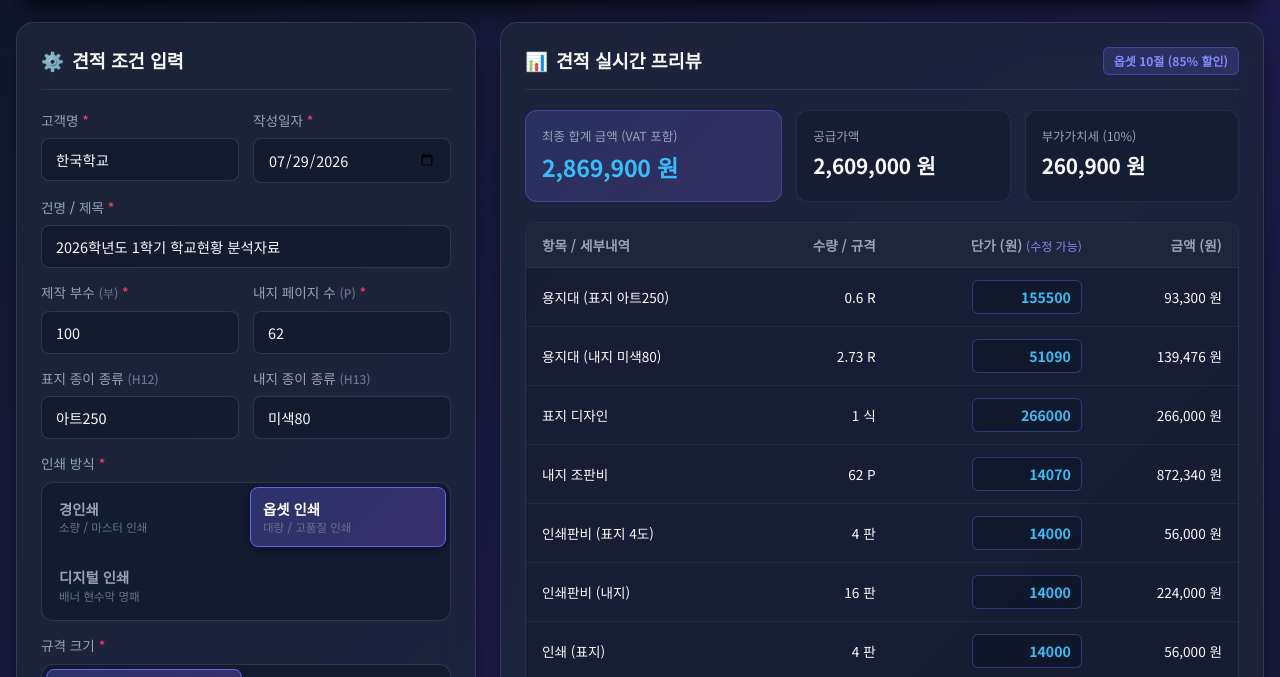
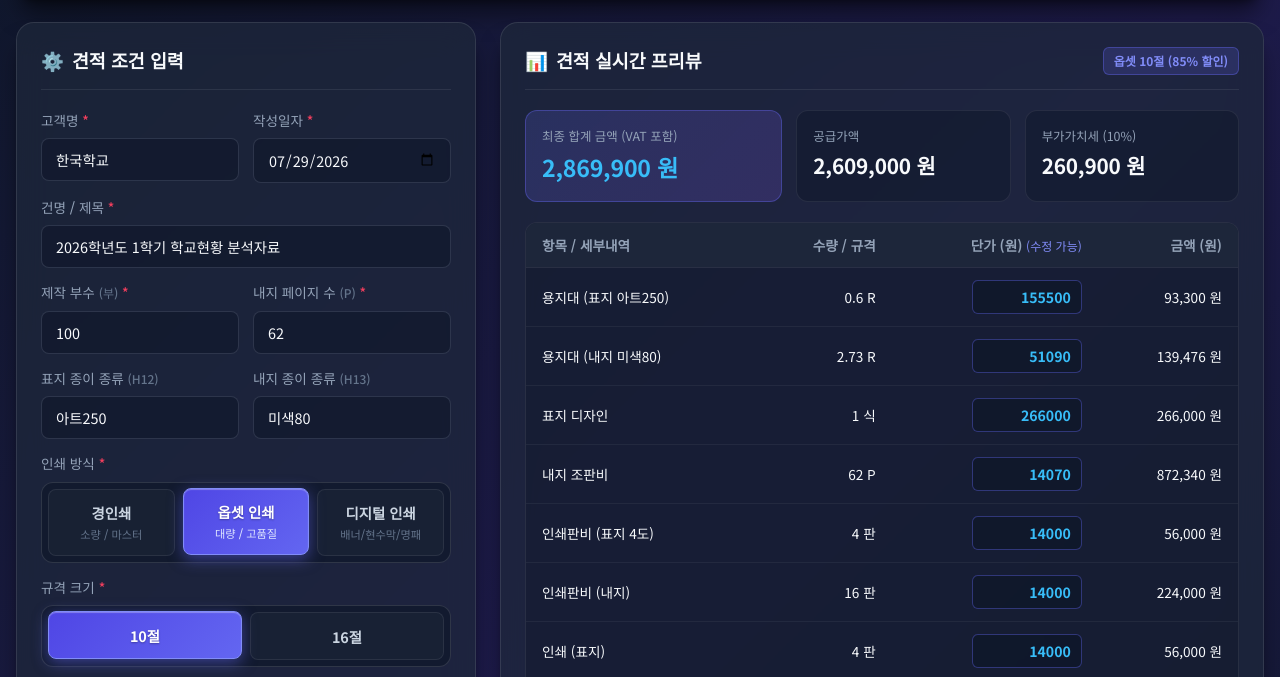
Before and after one commit to startvaluekorea-arch/quotation-generator, a website built with Vite: page index.html in a window 1280 px wide. Shown: the part 122-799 px from the top of the page. Built offline with nearby package versions, Linux system fonts and the light colour scheme.

Commit message:
Design: 인쇄 방식 세그먼트 컨트롤 3열 균등 배치 및 선택/비선택 시인성 대폭 강화

```diff
--- a/index.html
+++ b/index.html
@@ -92,23 +92,23 @@
           <!-- 인쇄 방식 선택 -->
           <div class="form-group">
             <label>인쇄 방식 <span class="required">*</span></label>
-            <div class="segmented-control">
+            <div class="segmented-control segmented-control-3">
               <input type="radio" name="printType" id="type-kyung" value="경인쇄" />
               <label for="type-kyung" class="segment-label">
                 <span class="radio-title">경인쇄</span>
-                <span class="radio-desc">소량 / 마스터 인쇄</span>
+                <span class="radio-desc">소량 / 마스터</span>
               </label>
 
               <input type="radio" name="printType" id="type-offset" value="옵셋" checked />
               <label for="type-offset" class="segment-label">
                 <span class="radio-title">옵셋 인쇄</span>
-                <span class="radio-desc">대량 / 고품질 인쇄</span>
+                <span class="radio-desc">대량 / 고품질</span>
               </label>
 
               <input type="radio" name="printType" id="type-digital" value="디지털" />
               <label for="type-digital" class="segment-label">
                 <span class="radio-title">디지털 인쇄</span>
-                <span class="radio-desc">배너 현수막 명패</span>
+                <span class="radio-desc">배너/현수막/명패</span>
               </label>
             </div>
           </div>
--- a/src/style.css
+++ b/src/style.css
@@ -294,10 +294,14 @@ input.price-input:focus {
   display: grid;
   grid-template-columns: 1fr 1fr;
   gap: 8px;
-  background: var(--input-bg);
-  padding: 4px;
+  background: rgba(15, 23, 42, 0.7);
+  padding: 6px;
   border-radius: var(--radius-md);
-  border: 1px solid var(--input-border);
+  border: 1px solid rgba(255, 255, 255, 0.12);
+}
+
+.segmented-control.segmented-control-3 {
+  grid-template-columns: repeat(3, 1fr);
 }
 
 .segmented-control input[type="radio"] {
@@ -307,12 +311,22 @@ input.price-input:focus {
 .segment-label {
   display: flex;
   flex-direction: column;
-  padding: 10px 12px;
+  align-items: center;
+  justify-content: center;
+  text-align: center;
+  padding: 12px 8px;
   border-radius: var(--radius-sm);
   cursor: pointer;
-  transition: all 0.2s ease;
+  transition: all 0.25s cubic-bezier(0.4, 0, 0.2, 1);
   user-select: none;
-  border: 1px solid transparent;
+  background: rgba(30, 41, 59, 0.5);
+  border: 1px solid rgba(255, 255, 255, 0.08);
+  position: relative;
+}
+
+.segment-label:hover {
+  background: rgba(51, 65, 85, 0.7);
+  border-color: rgba(99, 102, 241, 0.3);
 }
 
 .segment-label.center-align {
@@ -324,22 +338,34 @@ input.price-input:focus {
 .radio-title {
   font-weight: 600;
   font-size: 0.9rem;
-  color: var(--text-secondary);
+  color: #cbd5e1;
+  transition: color 0.2s ease;
 }
 
 .radio-desc {
-  font-size: 0.72rem;
-  color: var(--text-muted);
+  font-size: 0.7rem;
+  color: #64748b;
+  margin-top: 3px;
+  transition: color 0.2s ease;
 }
 
+/* Checked State - High Visibility Active Style */
 .segmented-control input[type="radio"]:checked + .segment-label {
-  background: linear-gradient(135deg, rgba(99, 102, 241, 0.3), rgba(139, 92, 246, 0.3));
-  border-color: var(--accent-primary);
-  box-shadow: 0 4px 12px rgba(0, 0, 0, 0.3);
+  background: linear-gradient(135deg, #4f46e5 0%, #6366f1 100%);
+  border-color: #818cf8;
+  box-shadow: 0 4px 15px rgba(99, 102, 241, 0.5), inset 0 1px 1px rgba(255, 255, 255, 0.3);
+  transform: translateY(-1px);
 }
 
 .segmented-control input[type="radio"]:checked + .segment-label .radio-title {
   color: #ffffff;
+  font-weight: 700;
+  text-shadow: 0 1px 2px rgba(0, 0, 0, 0.3);
+}
+
+.segmented-control input[type="radio"]:checked + .segment-label .radio-desc {
+  color: #e0e7ff;
+  font-weight: 500;
 }
 
 /* Buttons */
```
